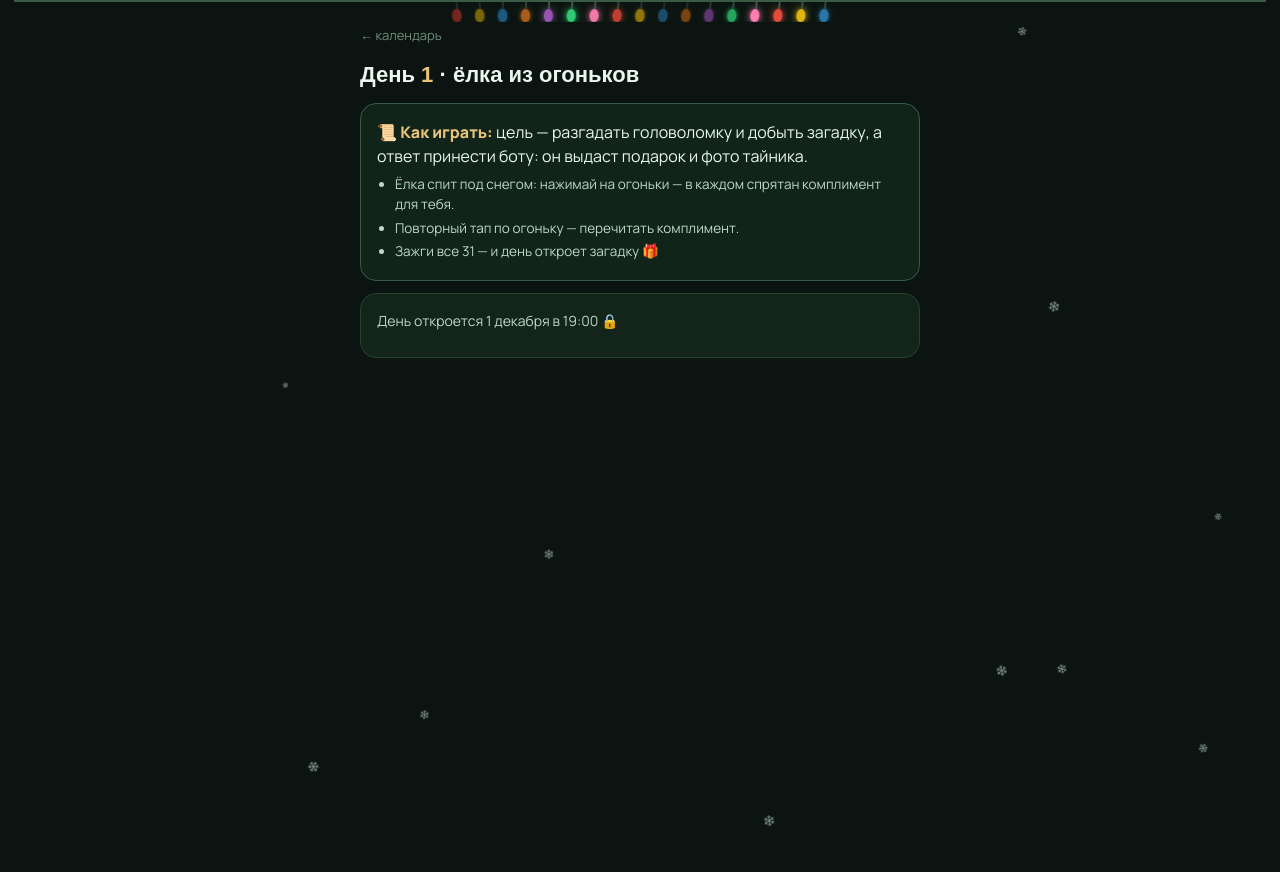
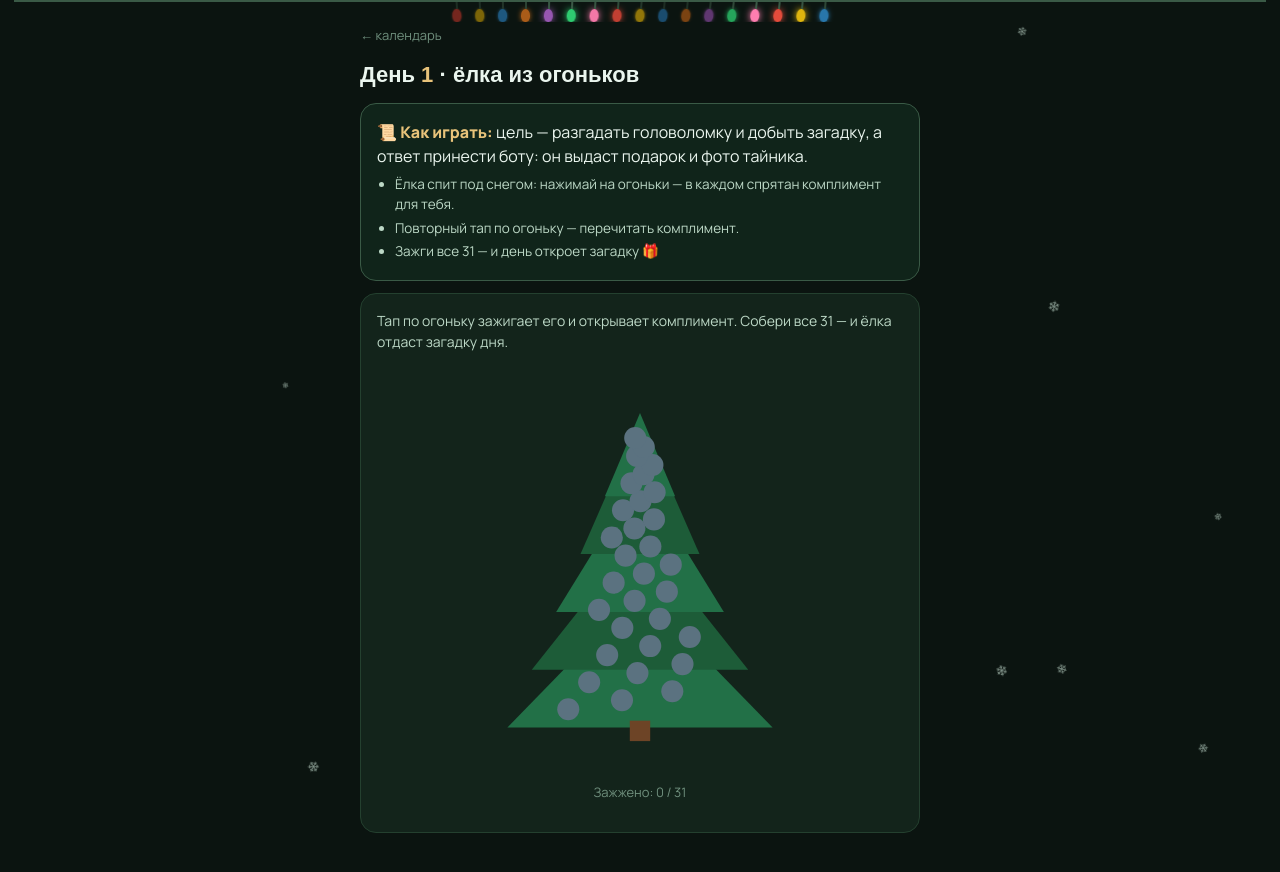
Before and after one commit to laric7-daddy/advent-sites, a plain HTML site: page day01/index.html in a window 1280 px wide. Before the commit the page ends 800 px from the top, so only its background shows below. Drawn offline with Linux system fonts and the light colour scheme; a web font is replaced by a local one.

Commit message:
Update index.html

```diff
--- a/day01/index.html
+++ b/day01/index.html
@@ -97,8 +97,9 @@ const q=new URLSearchParams(location.search);
 const now=new Date();
 const inDec=now.getFullYear()===2026&&now.getMonth()===11;
 const today=inDec?now.getDate():0;
-const open=q.has("all")||(inDec&&(DAY<today||(DAY===today&&now.getHours()>=19)));
-const past=q.has("all")||(inDec&&DAY<today);
+const PREP = now < new Date(2026, 11, 1, 19, 0, 0);      // режим подготовки: замки сняты
+const open = q.has("all") || PREP || (inDec && (DAY < today || (DAY === today && now.getHours() >= 19)));
+const past = !q.has("all") && (inDec && DAY < today);
 const solved=()=>!!localStorage.getItem("advent_solved_"+DAY);
 function showRiddle(fresh,extra){
   $("game").innerHTML="";$("riddleCard").hidden=false;
@@ -106,7 +107,7 @@ function showRiddle(fresh,extra){
   $("riddle").textContent=RIDDLE;
 }
 if(!open){$("game").innerHTML=`<p class="task">День откроется 1 декабря в 19:00 🔒</p>`;}
-else if(solved()||past){showRiddle(false);}
+else if (!q.has("all") && (solved() || past)){ showRiddle(false); }
 else{
   const key="advent_lights_"+DAY;
   const lit=new Set(JSON.parse(localStorage.getItem(key)||"[]"));
```
